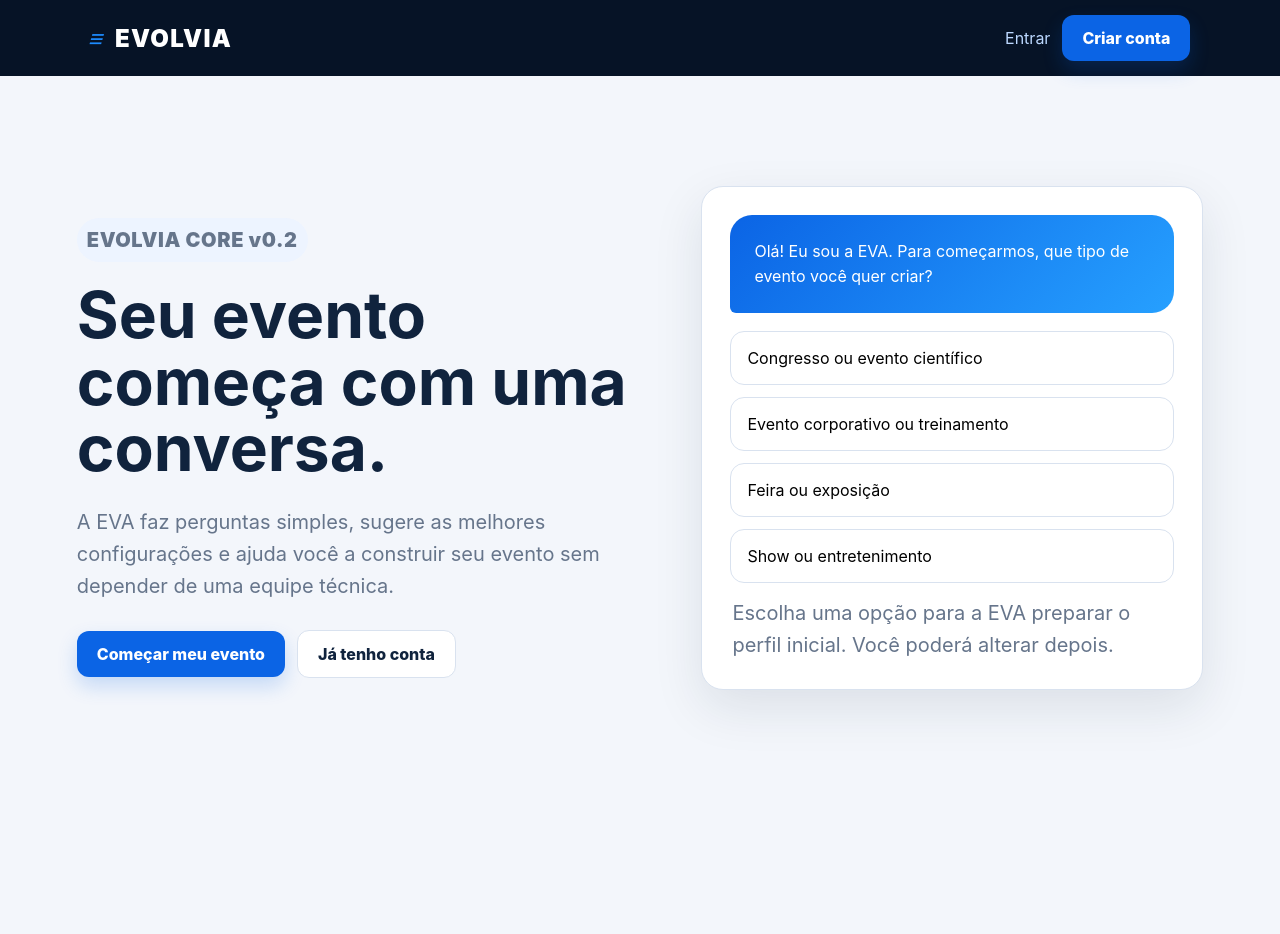
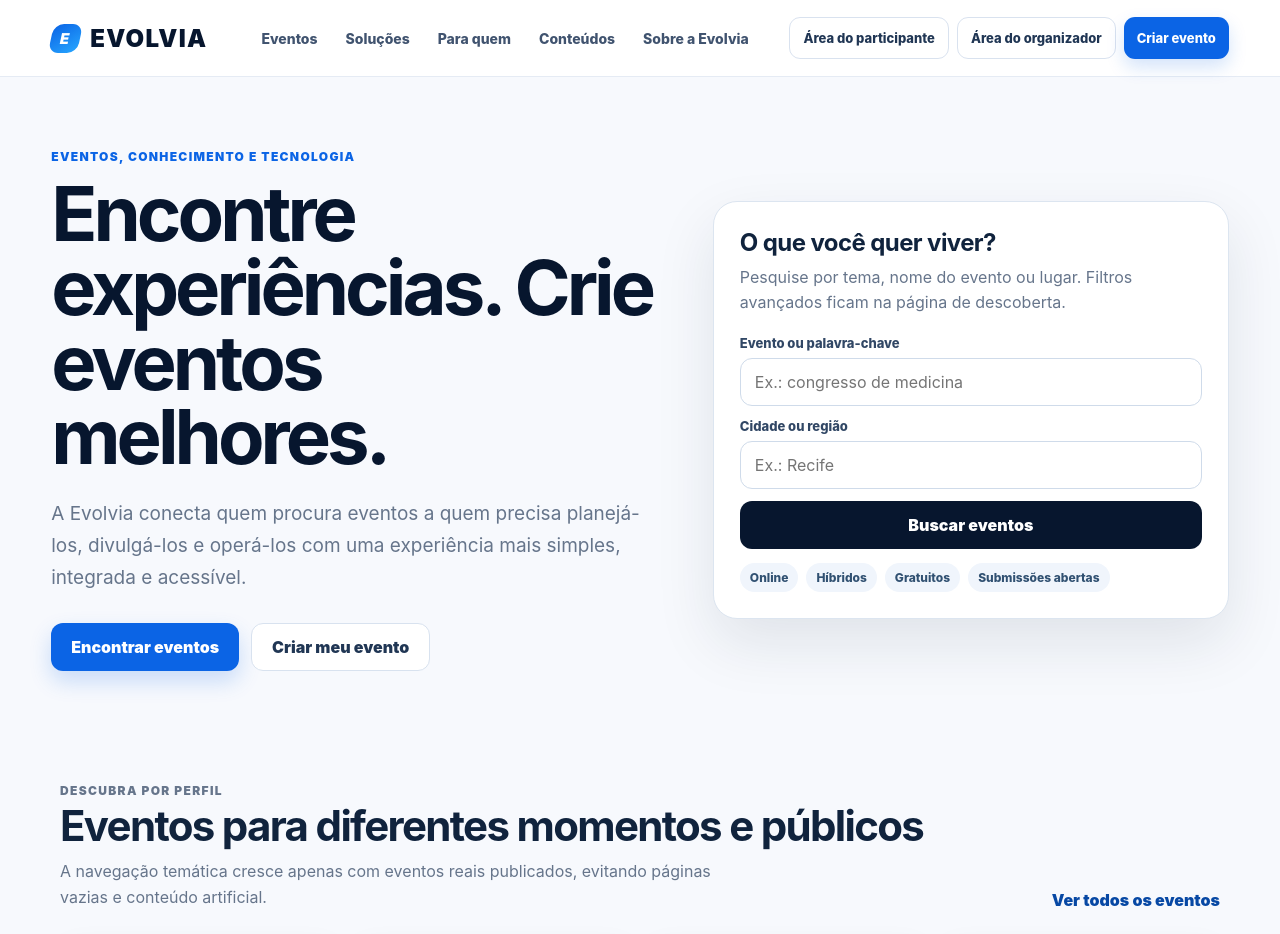
Before and after one commit to evolvia-tecnologia/evolvia-platform, a Next.js app in the folder apps/web/: page / in a window 1280 px wide. Shown: the top 934 px of the page. Before the commit the page ends 800 px from the top, so only its background shows below. Built offline with nearby package versions, Linux system fonts and the light colour scheme.

Commit message:
feat(web): transformar home em portal público

```diff
--- a/apps/web/app/page.tsx
+++ b/apps/web/app/page.tsx
@@ -1,94 +1,141 @@
-'use client';
+import type { Metadata } from 'next';
+import Link from 'next/link';
+import { PublicSiteShell } from '../components/public-site-shell';
+import styles from './public-home.module.css';
 
-import Link from 'next/link';
-import { useEffect, useState } from 'react';
+export const metadata: Metadata = {
+  title: 'Eventos e tecnologia para organizar melhor',
+  description: 'Descubra eventos e conheça a Evolvia, uma plataforma para criação, divulgação, inscrição, operação e evolução de eventos.',
+};
 
 const eventTypes = [
-  'Congresso ou evento científico',
-  'Evento corporativo ou treinamento',
-  'Feira ou exposição',
-  'Show ou entretenimento',
+  ['Científicos e acadêmicos', 'congresso-cientifico'],
+  ['Corporativos e treinamentos', 'corporativo'],
+  ['Feiras e exposições', 'feira-exposicao'],
+  ['Shows e entretenimento', 'entretenimento'],
 ] as const;
 
-const WIZARD_PRESTART_KEY = 'evolvia_wizard_prestart_v2';
-
-function readPersistedEventType(): string {
-  try {
-    const raw = localStorage.getItem(WIZARD_PRESTART_KEY);
-    if (!raw) return '';
-    const parsed = JSON.parse(raw) as { eventType?: unknown };
-    return typeof parsed.eventType === 'string' && eventTypes.includes(parsed.eventType as (typeof eventTypes)[number])
-      ? parsed.eventType
-      : '';
-  } catch {
-    return '';
-  }
-}
-
-function persistEventType(eventType: string) {
-  try {
-    const raw = localStorage.getItem(WIZARD_PRESTART_KEY);
-    const previous = raw ? JSON.parse(raw) as Record<string, unknown> : {};
-    localStorage.setItem(WIZARD_PRESTART_KEY, JSON.stringify({ ...previous, eventType }));
-  } catch {
-    localStorage.setItem(WIZARD_PRESTART_KEY, JSON.stringify({ eventType }));
-  }
-}
+const contentPillars = [
+  ['Organização de eventos', 'Planejamento, divulgação, inscrições e operação com decisões mais claras.'],
+  ['Tecnologia para eventos', 'Experiências digitais, híbridas e presenciais com menos fragmentação.'],
+  ['Acessibilidade e experiência', 'Boas práticas para tornar jornadas mais inclusivas, simples e previsíveis.'],
+  ['Ciência e conhecimento', 'Submissões, avaliação, programação e participação acadêmica conectadas ao evento.'],
+] as const;
 
 export default function HomePage() {
-  const [selectedEventType, setSelectedEventType] = useState('');
-
-  useEffect(() => {
-    setSelectedEventType(readPersistedEventType());
-  }, []);
-
-  function chooseEventType(eventType: string) {
-    setSelectedEventType(eventType);
-    persistEventType(eventType);
-  }
-
-  return <main className="shell">
-    <header className="topbar">
-      <div className="brand">EVOLVIA</div>
-      <nav className="nav-actions" aria-label="Acesso à conta">
-        <Link className="btn-link" href="/login">Entrar</Link>
-        <Link className="btn btn-primary" href="/cadastro">Criar conta</Link>
-      </nav>
-    </header>
-
-    <section className="container hero">
+  return <PublicSiteShell>
+    <section className={styles.hero}>
       <div>
-        <p className="event-status">EVOLVIA CORE v0.2</p>
-        <h1>Seu evento começa com uma conversa.</h1>
-        <p>A EVA faz perguntas simples, sugere as melhores configurações e ajuda você a construir seu evento sem depender de uma equipe técnica.</p>
-        <div className="nav-actions" style={{ marginTop: 28 }}>
-          <Link className="btn btn-primary" href="/cadastro">Começar meu evento</Link>
-          <Link className="btn btn-secondary" href="/login">Já tenho conta</Link>
+        <p className={styles.eyebrow}>EVENTOS, CONHECIMENTO E TECNOLOGIA</p>
+        <h1>Encontre experiências. Crie eventos melhores.</h1>
+        <p className={styles.heroLead}>A Evolvia conecta quem procura eventos a quem precisa planejá-los, divulgá-los e operá-los com uma experiência mais simples, integrada e acessível.</p>
+        <div className={styles.heroActions}>
+          <Link className={styles.primary} href="/eventos">Encontrar eventos</Link>
+          <Link className={styles.secondary} href="/cadastro">Criar meu evento</Link>
         </div>
       </div>
 
-      <div className="hero-card">
-        <div className="eva-bubble" id="event-type-question">Olá! Eu sou a EVA. Para começarmos, que tipo de evento você quer criar?</div>
-        <div className="options-grid" role="group" aria-labelledby="event-type-question">
-          {eventTypes.map((eventType) => {
-            const selected = selectedEventType === eventType;
-            return <button
-              key={eventType}
-              type="button"
-              className={`option${selected ? ' selected' : ''}`}
-              aria-pressed={selected}
-              onClick={() => chooseEventType(eventType)}
-            >
-              {eventType}
-            </button>;
-          })}
+      <form className={styles.searchCard} action="/eventos" method="get" role="search">
+        <h2>O que você quer viver?</h2>
+        <p>Pesquise por tema, nome do evento ou lugar. Filtros avançados ficam na página de descoberta.</p>
+        <div className={styles.searchGrid}>
+          <div className={styles.field}>
+            <label htmlFor="evento-busca">Evento ou palavra-chave</label>
+            <input id="evento-busca" name="q" placeholder="Ex.: congresso de medicina" autoComplete="off" />
+          </div>
+          <div className={styles.field}>
+            <label htmlFor="evento-local">Cidade ou região</label>
+            <input id="evento-local" name="local" placeholder="Ex.: Recife" autoComplete="address-level2" />
+          </div>
+          <button className={styles.searchButton} type="submit">Buscar eventos</button>
         </div>
-        <p className="muted small" aria-live="polite" style={{ margin: '14px 2px 0' }}>
-          {selectedEventType
-            ? `Perfil inicial escolhido: ${selectedEventType}. A EVA levará essa escolha para o Wizard.`
-            : 'Escolha uma opção para a EVA preparar o perfil inicial. Você poderá alterar depois.'}
-        </p>
+        <div className={styles.quickLinks} aria-label="Buscas rápidas">
+          <Link href="/eventos?formato=online">Online</Link>
+          <Link href="/eventos?formato=hibrido">Híbridos</Link>
+          <Link href="/eventos?preco=gratuito">Gratuitos</Link>
+          <Link href="/eventos?submissoes=abertas">Submissões abertas</Link>
+        </div>
+      </form>
+    </section>
+
+    <section className={styles.section} aria-labelledby="tipos-evento">
+      <div className={styles.sectionHead}>
+        <div>
+          <p className={styles.eyebrow}>DESCUBRA POR PERFIL</p>
+          <h2 id="tipos-evento">Eventos para diferentes momentos e públicos</h2>
+          <p>A navegação temática cresce apenas com eventos reais publicados, evitando páginas vazias e conteúdo artificial.</p>
+        </div>
+        <Link className={styles.textLink} href="/eventos">Ver todos os eventos</Link>
+      </div>
+      <div className={styles.cards}>
+        {eventTypes.map(([label, slug]) => <article className={styles.card} key={slug}>
+          <span className={styles.cardTag}>Tipo de evento</span>
+          <h3>{label}</h3>
+          <p>Explore eventos publicados e elegíveis para descoberta neste perfil.</p>
+          <p><Link className={styles.textLink} href={`/eventos?tipo=${slug}`}>Explorar →</Link></p>
+        </article>)}
       </div>
     </section>
-  </main>;
+
+    <section className={styles.band} aria-labelledby="organizar-evento">
+      <div className={styles.bandInner}>
+        <div>
+          <p className={styles.eyebrow}>PARA QUEM ORGANIZA</p>
+          <h2 id="organizar-evento">Uma jornada única, do planejamento ao pós-evento.</h2>
+          <p>A plataforma evolui por etapas conectadas para reduzir retrabalho, sistemas paralelos e decisões sem contexto.</p>
+        </div>
+        <div className={styles.steps} aria-label="Jornada de organização">
+          {[
+            ['Planeje', 'Estruture o evento e suas regras.'],
+            ['Publique', 'Transforme configuração em comunicação pública.'],
+            ['Inscreva', 'Receba participantes e dados com segurança.'],
+            ['Opere', 'Conduza programação, acesso e experiência.'],
+            ['Analise', 'Aprenda com resultados e histórico real.'],
+          ].map(([title, description]) => <div className={styles.step} key={title}><strong>{title}</strong><span>{description}</span></div>)}
+        </div>
+      </div>
+    </section>
+
+    <section className={styles.section} aria-labelledby="publicos">
+      <div className={styles.sectionHead}>
+        <div>
+          <p className={styles.eyebrow}>PARA QUEM</p>
+          <h2 id="publicos">Um produto, várias jornadas especializadas</h2>
+          <p>A Evolvia organiza experiências diferentes sem transformar a plataforma em onze sistemas desconectados.</p>
+        </div>
+        <Link className={styles.textLink} href="/para-quem">Conhecer públicos atendidos</Link>
+      </div>
+      <div className={styles.audience}>
+        <article><h3>Organizadores</h3><p>Empresas, universidades, associações, produtoras e equipes que precisam configurar e operar eventos.</p></article>
+        <article><h3>Participantes e convidados</h3><p>Inscrição, acesso, programação e comunicação em jornadas claras e adaptadas ao evento.</p></article>
+        <article><h3>Ecossistema do evento</h3><p>Autores, avaliadores, palestrantes, expositores e patrocinadores com permissões e experiências próprias.</p></article>
+      </div>
+    </section>
+
+    <section className={styles.section} aria-labelledby="eva-home">
+      <div className={styles.eva}>
+        <div className={styles.evaMark} aria-hidden="true">EVA</div>
+        <div><h2 id="eva-home">Assistência contextual sem tirar o controle de você</h2><p>A EVA ajuda a interpretar etapas, configurações, acessibilidade e pendências. Ela orienta quando há contexto real e não executa ações irreversíveis silenciosamente.</p></div>
+      </div>
+    </section>
+
+    <section className={styles.section} aria-labelledby="conteudos-home">
+      <div className={styles.sectionHead}>
+        <div>
+          <p className={styles.eyebrow}>CONTEÚDOS E CONHECIMENTO</p>
+          <h2 id="conteudos-home">Informação útil para quem vive eventos</h2>
+          <p>O hub editorial será construído com materiais originais, úteis e conectados às necessidades reais de organizadores e participantes.</p>
+        </div>
+        <Link className={styles.textLink} href="/conteudos">Acessar conteúdos</Link>
+      </div>
+      <div className={styles.cards}>
+        {contentPillars.map(([title, description]) => <article className={styles.card} key={title}><span className={styles.cardTag}>Pilar editorial</span><h3>{title}</h3><p>{description}</p></article>)}
+      </div>
+    </section>
+
+    <section className={styles.cta} aria-labelledby="cta-final">
+      <div><h2 id="cta-final">Seu próximo evento pode começar aqui.</h2><p>Crie sua conta e deixe a Evolvia organizar a complexidade por trás da experiência.</p></div>
+      <Link href="/cadastro">Começar meu evento</Link>
+    </section>
+  </PublicSiteShell>;
 }
```
